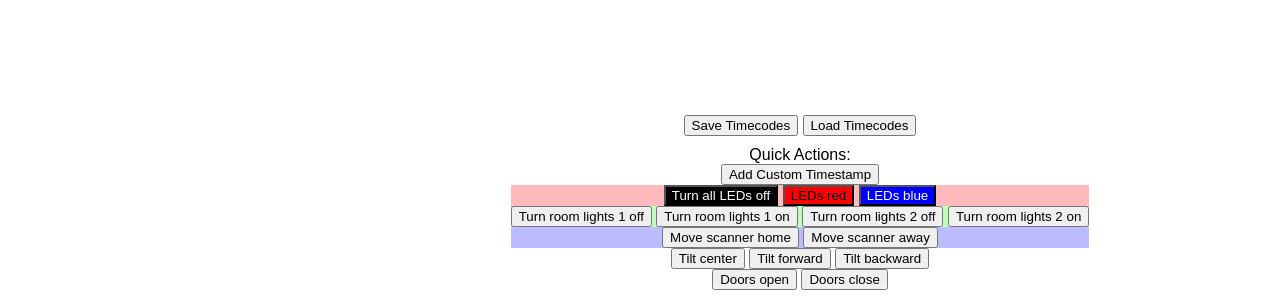
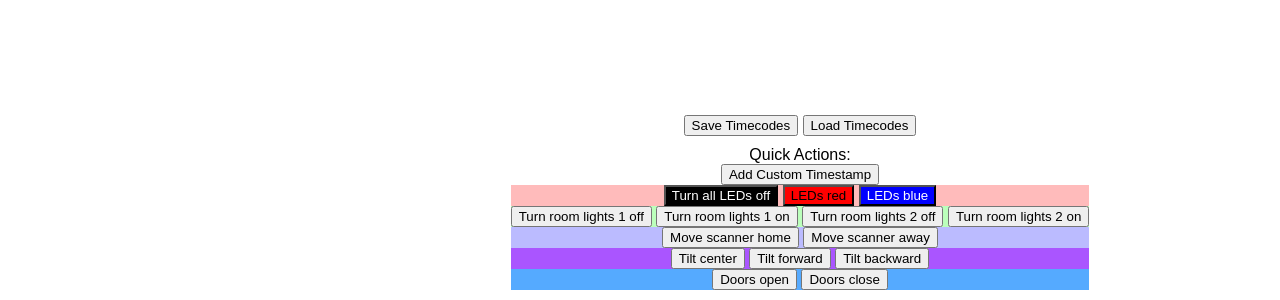
Before and after one commit to prismspecs/medbed, a website: page editor.html in a window 1280 px wide. Shown: the part 500-800 px from the top of the page. Drawn offline with Linux system fonts and the light colour scheme.

Commit message:
css update

```diff
--- a/style.css
+++ b/style.css
@@ -126,3 +126,9 @@ button {
 .quick_actions .scanner {
     background-color: #bbf;
 }
+.quick_actions .tilt {
+    background-color: #a5f;
+}
+.quick_actions .doors {
+    background-color: #5af;
+}
```
